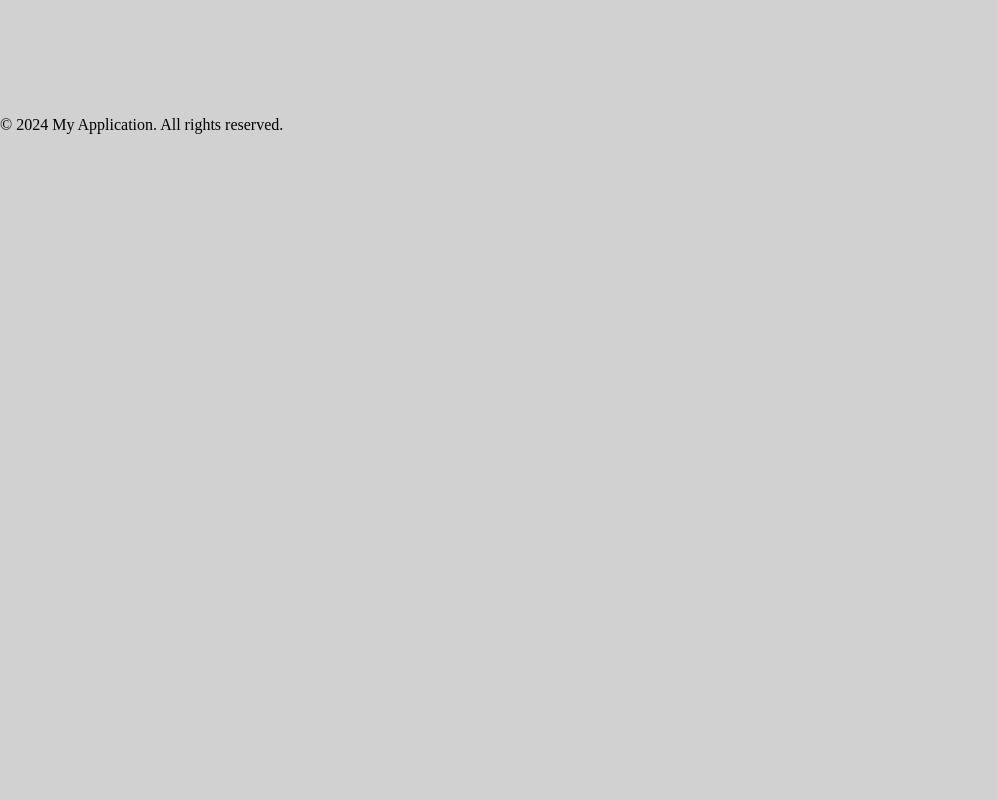
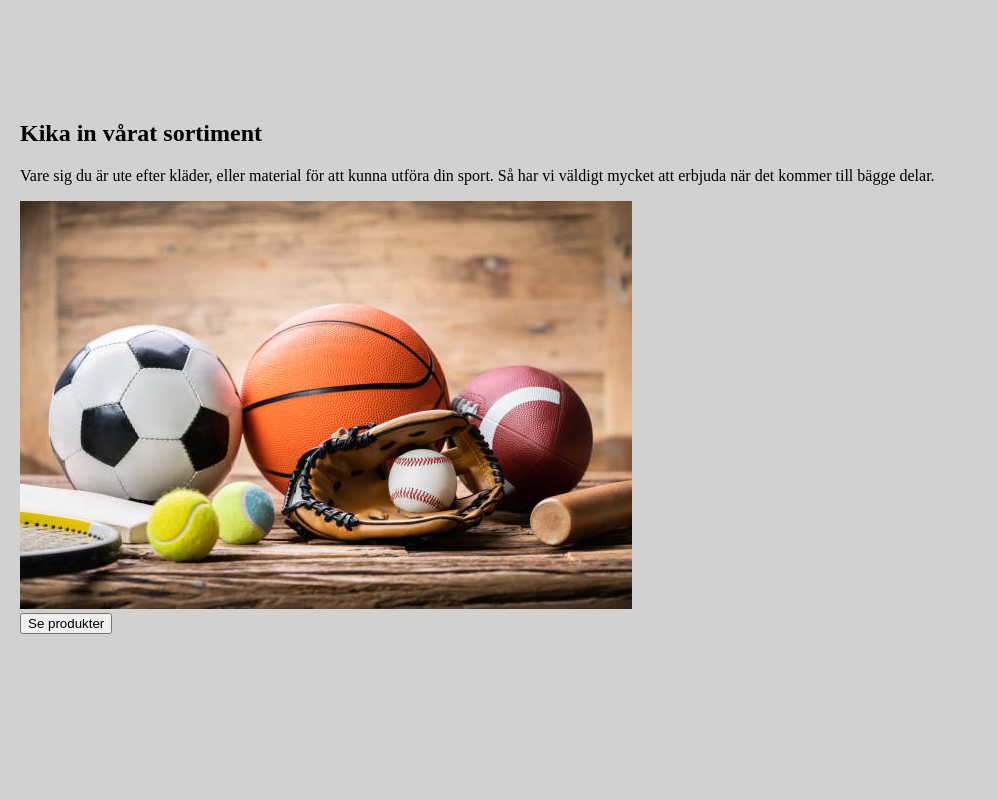
Before and after one commit to GustavssonMarcus/Exam, a Next.js app in the folder frontend/sport-space/: page / in a window 1280 px wide. Shown: the part 800-1600 px from the top of the page, without its empty margins (0-997 px from the left). Before the commit the page ends 950 px from the top, so only its background shows below. Built offline with nearby package versions, Linux system fonts and the light colour scheme; a web font is replaced by a local one.

Commit message:
Product block content

```diff
--- a/frontend/sport-space/src/app/page.tsx
+++ b/frontend/sport-space/src/app/page.tsx
@@ -6,6 +6,23 @@ export default function Home() {
           <h1 className="hero-title">Välkommen till Sport Space</h1>
           <p className="hero-text">Din sportbutik på nätet</p>
         </div>
+
+        <section className="content">
+          <div className="content-product">
+            <div className="content-product-container">
+              <h1 className="content-product-container__title">Kika in vårat sortiment</h1>
+              <p className="content-product-container__text">
+                Vare sig du är ute efter kläder, eller material för att kunna utföra din sport.
+                Så har vi väldigt mycket att erbjuda när det kommer till bägge delar.
+              </p>
+            </div>
+            <div className="content-product-image">
+              <img src="/img/sport.jpg" alt="sport" />
+            </div>
+          </div>
+          <button>Se produkter</button>
+        </section>
+
       </main>
     </div>
   );
--- /dev/null
+++ b/frontend/sport-space/src/app/scss/_section.scss
@@ -0,0 +1,7 @@
+@use "variables.scss" as v;
+@import "mixins";
+
+.content {
+    height: 100vh;
+
+}
--- a/frontend/sport-space/src/app/scss/main.scss
+++ b/frontend/sport-space/src/app/scss/main.scss
@@ -1,6 +1,7 @@
 @use "variables.scss" as v;
 @use "header.scss";
-@use "startpage.scss";
+@use "hero.scss";
+@use "section.scss";
 @import "mixins";
 @import url('https://fonts.googleapis.com/css2?family=Calligraffitti&family=Newsreader:ital,opsz,wght@0,6..72,200..800;1,6..72,200..800&display=swap');
 
@@ -8,3 +9,8 @@ body {
     background-color: v.$body-color;
     margin: 0;
 }
+.content {
+    max-width: 1600px;
+    margin: 0 auto;
+    padding: 0 20px;
+}
```
Also changed, not shown: frontend/sport-space/public/img/sport.jpg (added), frontend/sport-space/src/app/scss/_hero.scss (renamed from frontend/sport-space/src/app/scss/_startpage.scss).
